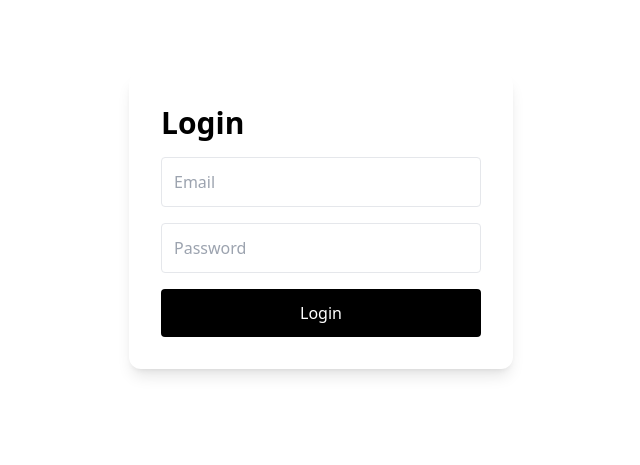
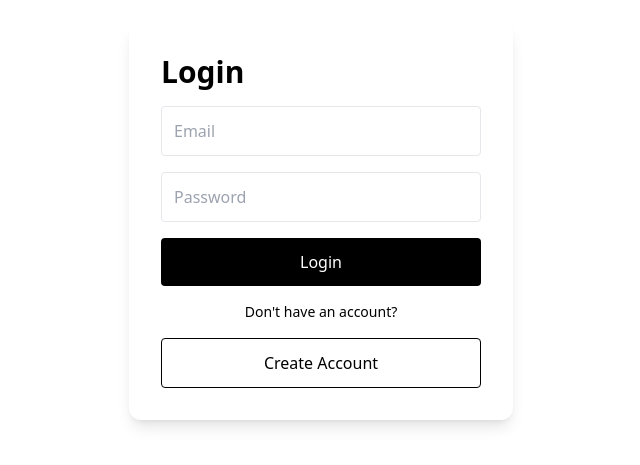
Before and after one commit to 8112861094anuj/expense-tracker, a React app in the folder frontend/: page /login in a window 1280 px wide. Shown: the part 179-644 px from the top of the page, without its empty margins (319-959 px from the left). Built offline with nearby package versions, Linux system fonts and the light colour scheme; the HTML template or start-up script is replaced by a standard one.

Commit message:
added create account button at login

```diff
--- a/frontend/src/pages/Login.jsx
+++ b/frontend/src/pages/Login.jsx
@@ -75,10 +75,22 @@ function Login() {
         />
 
         <button
-          className="w-full bg-black text-white p-3 rounded"
-        >
-          Login
-        </button>
+  className="w-full bg-black text-white p-3 rounded"
+>
+  Login
+</button>
+
+<p className="text-center text-sm">
+  Don't have an account?
+</p>
+
+<button
+  type="button"
+  onClick={() => navigate("/register")}
+  className="w-full border border-black p-3 rounded"
+>
+  Create Account
+</button>
 
       </form>
 
```
